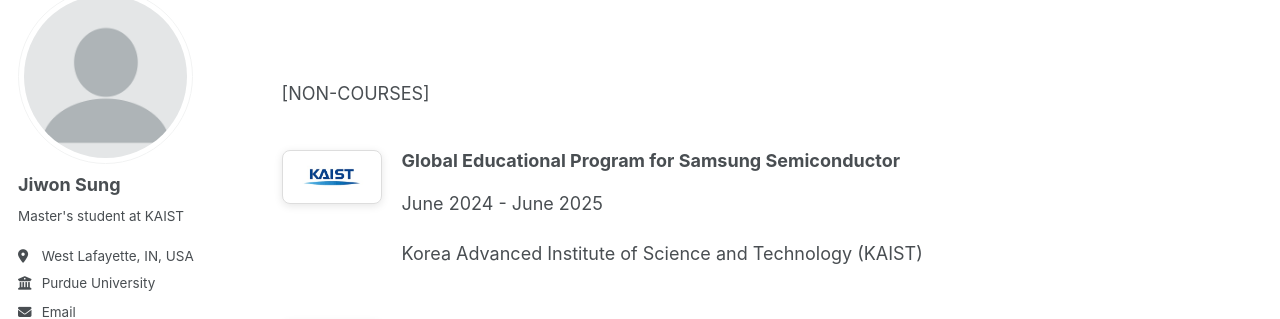
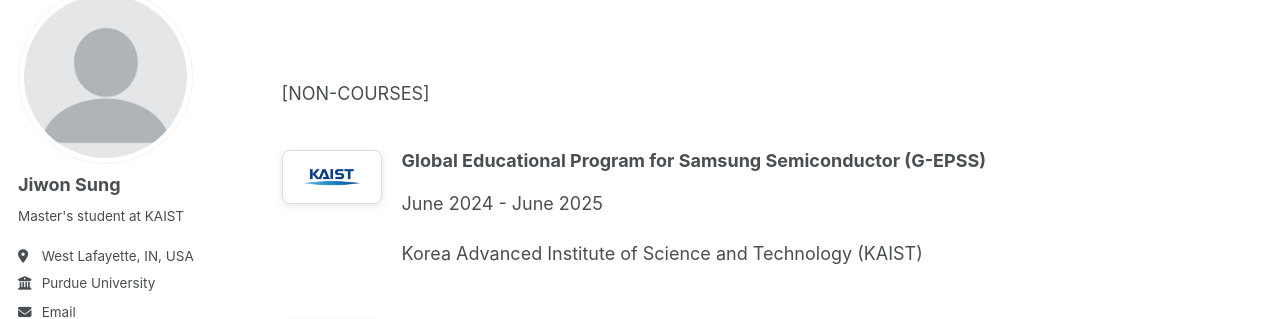
Before and after one commit to sunione/sunione.github.io, a Jekyll site: the page built from _pages/teaching.md, in a window 1280 px wide and 900 px high, scrolled down 759 px. Shown: the part 110-429 px from the top of the window. Built offline with Jekyll 4.4.1, drawn with Linux system fonts in a browser that asks for light colours; some web fonts are replaced.

Commit message:
teaching.md

```diff
--- a/_pages/teaching.md
+++ b/_pages/teaching.md
@@ -64,7 +64,7 @@ author_profile: true
 <div style="display: flex; align-items: flex-start; margin-bottom: 30px;">
   <img src="/images/KAIST_logo.jpeg" class="boxed-image" style="width: 100px; height: auto; margin-right: 20px; flex-shrink: 0;">
   <div>
-    <h3 style="margin-top: 0;"> Global Educational Program for Samsung Semiconductor </h3>
+    <h3 style="margin-top: 0;"> Global Educational Program for Samsung Semiconductor (G-EPSS) </h3>
     <p> June 2024 - June 2025 </p>
     <p> Korea Advanced Institute of Science and Technology (KAIST) </p>
   </div>
```
